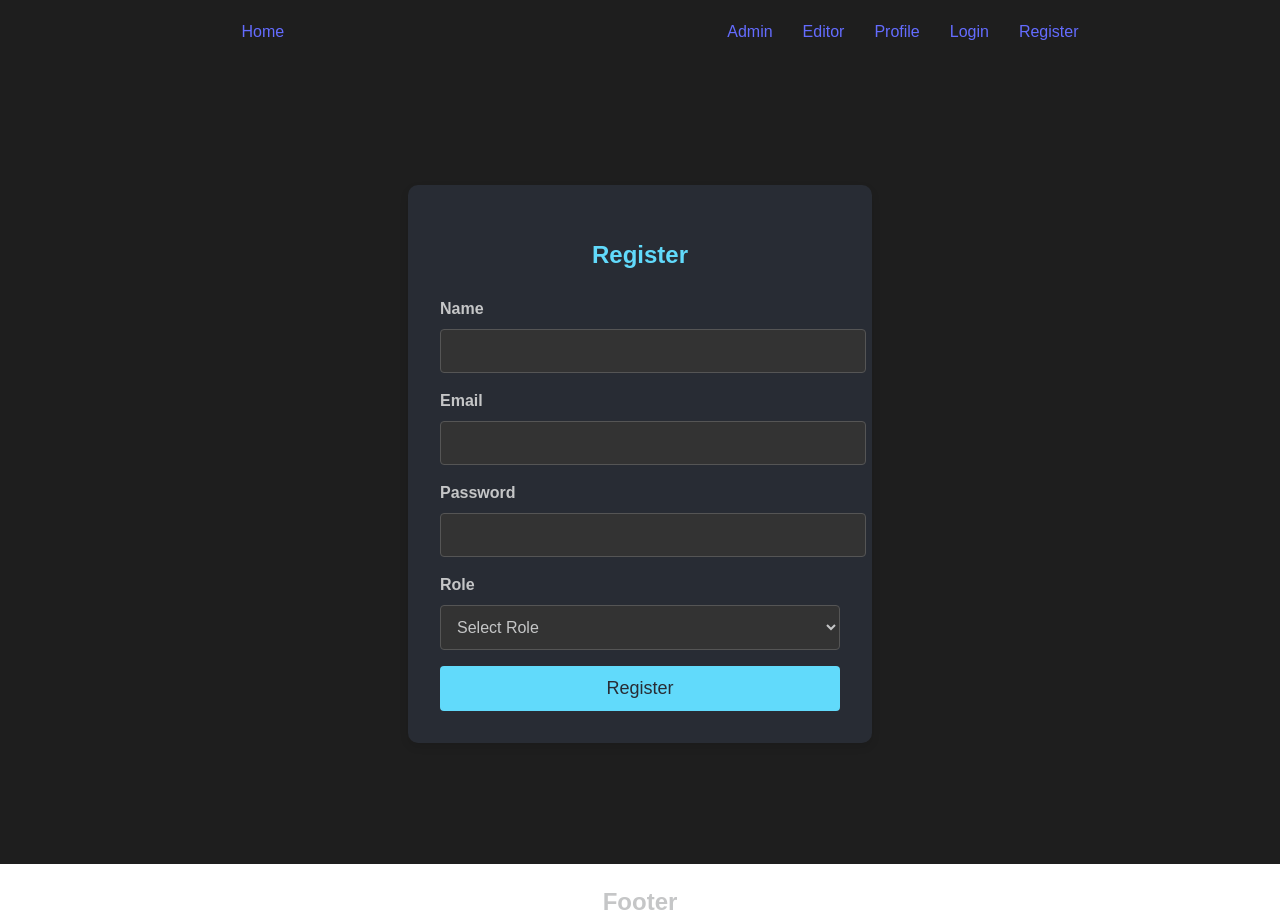
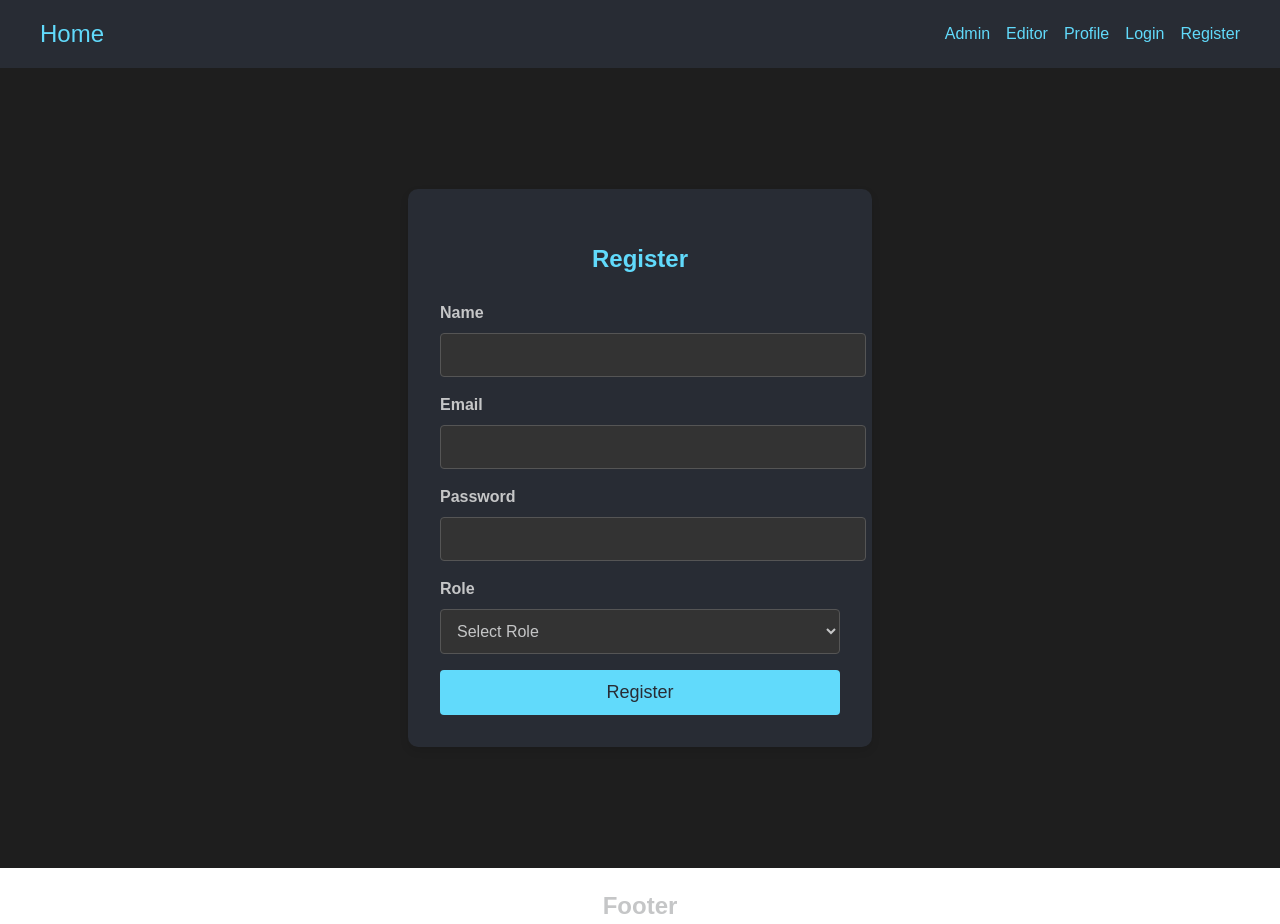
Before and after one commit to hady-awayda/frontend-code-editor, a React (Vite) app: page /register in a window 1280 px wide. Built offline with nearby package versions, Linux system fonts and the light colour scheme.

Commit message:
Edited navbar styling for consistency

```diff
--- a/src/components/Layout/index.jsx
+++ b/src/components/Layout/index.jsx
@@ -4,6 +4,7 @@ import "./style.css";
 const Navbar = () => {
   return (
     <nav className="navbar">
+      <div className="navbar-container">
         <div className="home-link">
           <Link to="/">Home</Link>
         </div>
@@ -14,6 +15,7 @@ const Navbar = () => {
           <Link to="/login">Login</Link>
           <Link to="/register">Register</Link>
         </div>
+      </div>
     </nav>
   );
 };
--- a/src/components/Layout/style.css
+++ b/src/components/Layout/style.css
@@ -1,14 +1,41 @@
+/* style.css */
+
 .navbar {
+  background-color: #282c34;
+  color: #61dafb;
+  padding: 1rem;
   display: flex;
-  justify-content: space-around;
-  margin: 20px;
-  width: 100%;
+  justify-content: center;
+  align-items: center;
+  box-shadow: 0 4px 8px rgba(0, 0, 0, 0.1);
 }
 
-.home-link {
+.navbar-container {
+  display: flex;
+  justify-content: space-between;
+  align-items: center;
+  width: 100%;
+  max-width: 1200px;
 }
 
-.links {
-  display: flex;
-  gap: 30px;
+.navbar .links a {
+  color: #61dafb;
+  margin-left: 1rem;
+  text-decoration: none;
+  transition: color 0.3s;
 }
+
+.navbar .links a:hover {
+  color: #21a1f1;
+}
+
+.navbar .home-link a {
+  color: #61dafb;
+  text-decoration: none;
+  font-size: 1.5rem;
+  transition: color 0.3s;
+}
+
+.navbar .home-link a:hover {
+  color: #21a1f1;
+}
```
Lines whose indentation alone changed are shown as unchanged.
